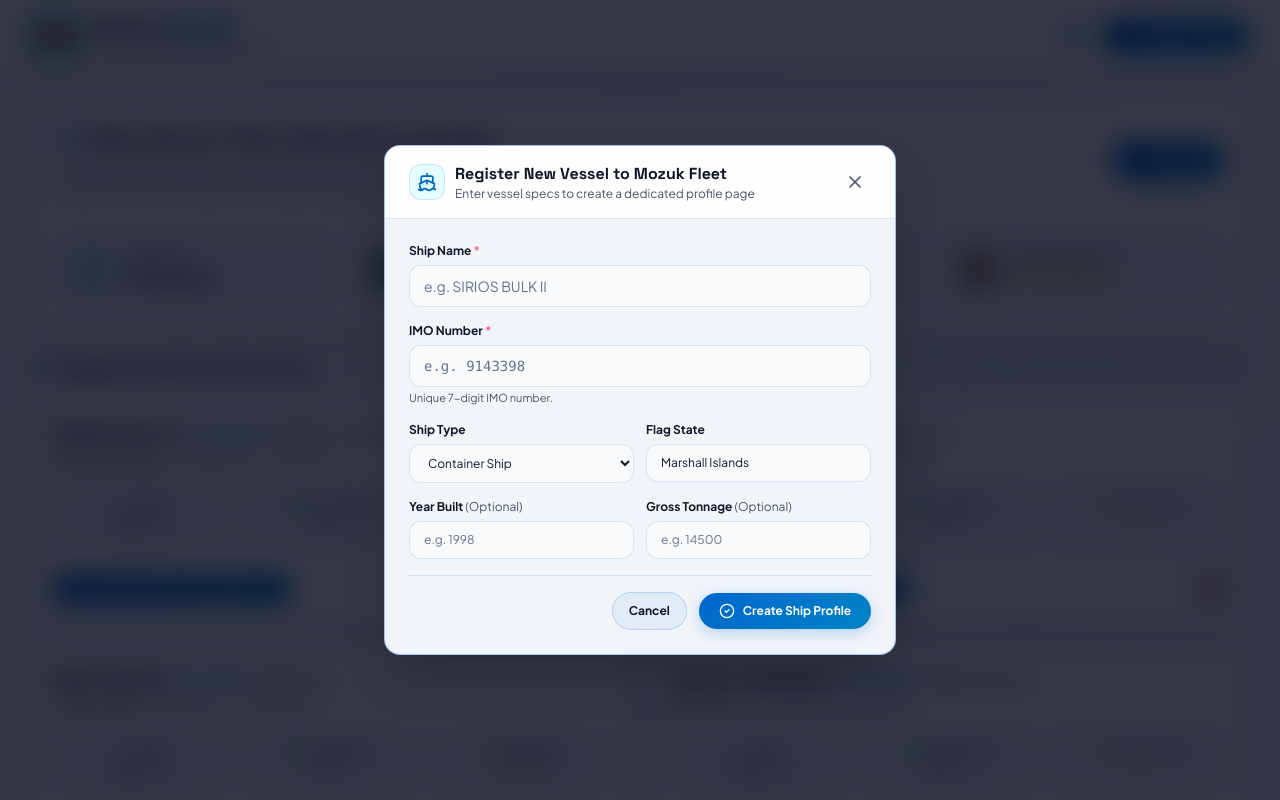
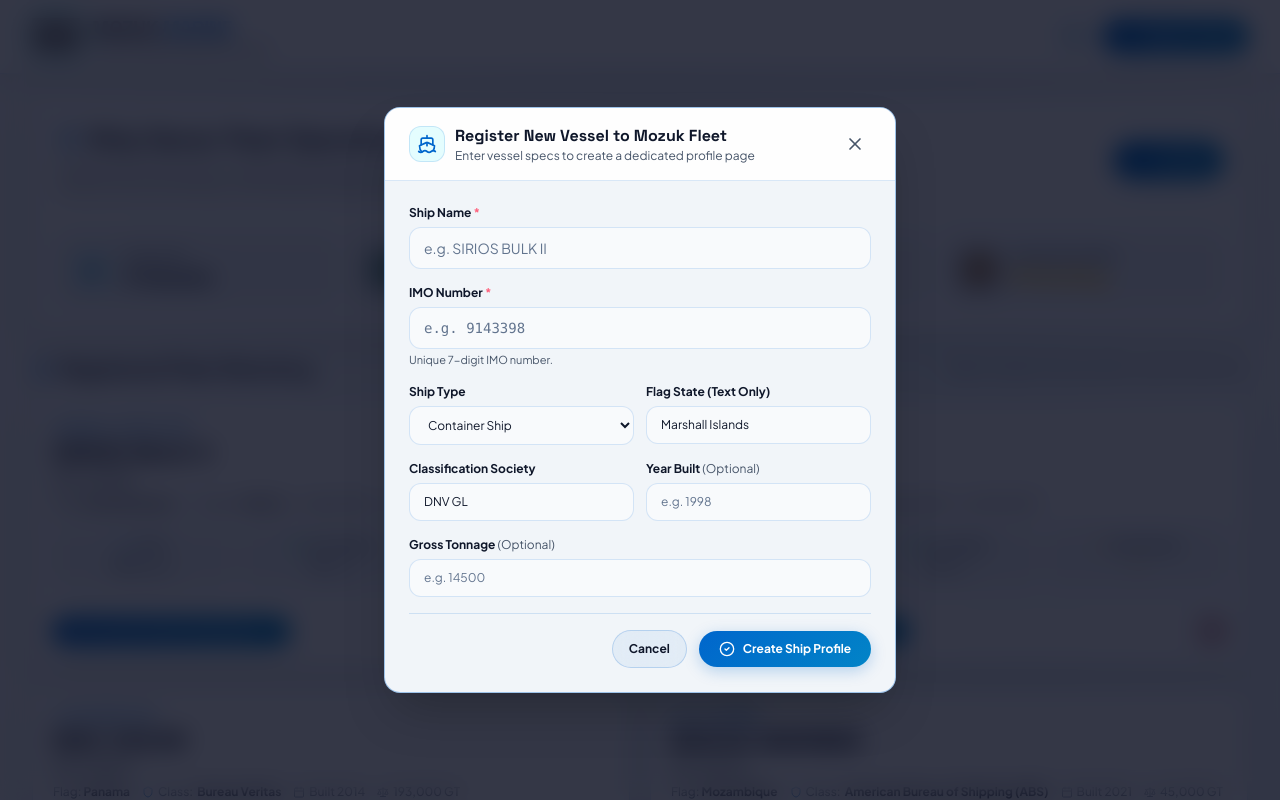
Before and after one commit to Drakhtar359/app-mozuk-marine, a React (Vite) app: page / in a window 1280 px wide. Both pictures are taken after a click on the button "Register Vessel". Shown: the top 800 px of the page. Built offline with nearby package versions, Linux system fonts and the light colour scheme; grey boxes are pictures that could not be loaded.

Commit message:
Update vessel header layout: type above name, IMO below name, text-only flags, and Classification Society

```diff
--- a/src/App.tsx
+++ b/src/App.tsx
@@ -19,6 +19,7 @@
       builtYear: 1998,
       grossTonnage: 14500,
       flag: 'Marshall Islands',
+      classification: 'DNV GL',
       addedAt: '2026-09-21',
       crew: [
         { id: 'c1', name: 'Capt. Marcus Vance', role: 'Master / Captain', department: 'master', nationality: 'British', signOnDate: '2026-01-15', seamanBookNo: 'SB-882109' },
@@ -94,6 +95,7 @@
       builtYear: 2018,
       grossTonnage: 219079,
       flag: 'Panama',
+      classification: 'ClassNK',
       addedAt: '2026-09-21',
       crew: [
         { id: 'c201', name: 'Capt. Alexander Wright', role: 'Master / Captain', department: 'master', nationality: 'Canadian', signOnDate: '2026-02-10', seamanBookNo: 'SB-993012' },
@@ -141,6 +143,7 @@
       builtYear: 2014,
       grossTonnage: 193000,
       flag: 'Panama',
+      classification: 'Bureau Veritas',
       addedAt: '2026-09-21',
       crew: [
         { id: 'c301', name: 'Capt. Jean-Luc Picard', role: 'Master / Captain', department: 'master', nationality: 'French', signOnDate: '2026-01-20', seamanBookNo: 'SB-170100' },
@@ -174,6 +177,7 @@
       builtYear: 2021,
       grossTonnage: 45000,
       flag: 'Mozambique',
+      classification: 'American Bureau of Shipping (ABS)',
       addedAt: '2026-09-21',
       crew: [
         { id: 'c401', name: 'Capt. Joao Silva', role: 'Master / Captain', department: 'master', nationality: 'Mozambican', signOnDate: '2026-01-10', seamanBookNo: 'SB-MZ-0019' },
--- a/src/components/AddShipModal.tsx
+++ b/src/components/AddShipModal.tsx
@@ -15,6 +15,7 @@
   const [builtYear, setBuiltYear] = useState<string>('');
   const [grossTonnage, setGrossTonnage] = useState<string>('');
   const [flag, setFlag] = useState('Marshall Islands');
+  const [classification, setClassification] = useState('DNV GL');
   const [error, setError] = useState<string | null>(null);
 
   if (!isOpen) return null;
@@ -41,6 +42,7 @@
       builtYear: builtYear ? parseInt(builtYear, 10) : undefined,
       grossTonnage: grossTonnage ? parseInt(grossTonnage, 10) : undefined,
       flag: flag.trim() || 'Marshall Islands',
+      classification: classification.trim() || 'DNV GL',
       crew: [],
       documents: [],
       maintenance: [],
@@ -55,6 +57,7 @@
     setBuiltYear('');
     setGrossTonnage('');
     setFlag('Marshall Islands');
+    setClassification('DNV GL');
     onClose();
   };
 
@@ -143,10 +146,10 @@
             </div>
 
             <div>
-              <label className="block text-[var(--text-main)] font-bold mb-1.5">Flag State</label>
+              <label className="block text-[var(--text-main)] font-bold mb-1.5">Flag State (Text Only)</label>
               <input
                 type="text"
-                placeholder="e.g. Panama, Liberia"
+                placeholder="e.g. Marshall Islands, Panama"
                 value={flag}
                 onChange={(e) => setFlag(e.target.value)}
                 className="w-full bg-[var(--color-bg)] border border-[var(--color-glass-border)] rounded-xl px-3.5 py-2.5 text-xs text-[var(--text-main)] placeholder-slate-500 focus:outline-none focus:border-[var(--color-primary)] transition"
@@ -154,8 +157,19 @@
             </div>
           </div>
 
-          {/* 4 & 5. Year of Construction & Gross Tonnage (Optional) */}
+          {/* Classification Society & Year Built */}
           <div className="grid grid-cols-2 gap-3">
+            <div>
+              <label className="block text-[var(--text-main)] font-bold mb-1.5">Classification Society</label>
+              <input
+                type="text"
+                placeholder="e.g. DNV GL, ClassNK, ABS, Lloyds"
+                value={classification}
+                onChange={(e) => setClassification(e.target.value)}
+                className="w-full bg-[var(--color-bg)] border border-[var(--color-glass-border)] rounded-xl px-3.5 py-2.5 text-xs text-[var(--text-main)] placeholder-slate-500 focus:outline-none focus:border-[var(--color-primary)] transition"
+              />
+            </div>
+
             <div>
               <label className="block text-[var(--text-main)] font-bold mb-1.5">
                 Year Built <span className="text-[var(--text-muted)] font-normal">(Optional)</span>
@@ -170,7 +184,9 @@
                 className="w-full bg-[var(--color-bg)] border border-[var(--color-glass-border)] rounded-xl px-3.5 py-2.5 text-xs text-[var(--text-main)] placeholder-slate-500"
               />
             </div>
+          </div>
 
+          {/* Gross Tonnage */}
           <div>
             <label className="block text-[var(--text-main)] font-bold mb-1.5">
               Gross Tonnage <span className="text-[var(--text-muted)] font-normal">(Optional)</span>
@@ -182,7 +198,6 @@
               onChange={(e) => setGrossTonnage(e.target.value)}
               className="w-full bg-[var(--color-bg)] border border-[var(--color-glass-border)] rounded-xl px-3.5 py-2.5 text-xs text-[var(--text-main)] placeholder-slate-500"
             />
-            </div>
           </div>
 
           {/* Actions */}
--- a/src/components/ShipList.tsx
+++ b/src/components/ShipList.tsx
@@ -1,6 +1,6 @@
 import React from 'react';
 import { Ship } from '../types/vessel';
-import { Ship as ShipIcon, Calendar, Scale, Trash2, Users, FileCheck, Wrench, ChevronRight, Anchor } from 'lucide-react';
+import { Ship as ShipIcon, Calendar, Scale, Trash2, Users, FileCheck, Wrench, ChevronRight, Anchor, Shield } from 'lucide-react';
 
 interface ShipListProps {
   ships: Ship[];
@@ -50,25 +50,31 @@
             >
               {/* Card Header */}
               <div>
-                <div className="flex items-start justify-between gap-3 mb-3">
-                  <div>
-                    <div className="flex items-center gap-2 flex-wrap">
-                      <h3 className="font-['Space_Grotesk',sans-serif] font-extrabold text-xl text-[var(--text-main)] group-hover:text-[var(--color-primary)] transition">
+                <div className="mb-3">
+                  {/* 1. Ship Type stays where it is (above ship name) */}
+                  <div className="text-xs font-semibold text-[var(--color-primary)] mb-0.5 uppercase tracking-wide">
+                    {ship.type || 'Container Ship'}
+                  </div>
+
+                  {/* 2. Ship Name */}
+                  <h3 className="font-['Space_Grotesk',sans-serif] font-extrabold text-2xl text-[var(--text-main)] group-hover:text-[var(--color-primary)] transition leading-tight">
                     {ship.name}
                   </h3>
-                      <span className="font-mono text-[var(--color-primary)] font-bold text-xs">
+
+                  {/* 3. IMO Number goes UNDER the ship name */}
+                  <div className="font-mono text-xs font-bold text-[var(--text-muted)] mt-1">
                     {ship.imo}
-                      </span>
-                      {ship.flag && (
-                        <span className="text-[var(--text-muted)] font-medium text-xs">
-                          • 🇲🇿 {ship.flag}
-                        </span>
-                      )}
                   </div>
 
-                    <div className="text-xs text-[var(--text-muted)] font-medium flex items-center gap-3 mt-1.5 flex-wrap">
-                      {ship.type && (
-                        <span className="text-[var(--text-main)] font-semibold">{ship.type}</span>
+                  {/* Vessel Metadata Line (Flag text only & Class Society) */}
+                  <div className="text-xs text-[var(--text-muted)] font-medium flex items-center gap-3 mt-2 flex-wrap">
+                    {ship.flag && (
+                      <span>Flag: <strong className="text-[var(--text-main)]">{ship.flag}</strong></span>
+                    )}
+                    {ship.classification && (
+                      <span className="flex items-center gap-1">
+                        <Shield className="w-3 h-3 text-[var(--color-primary)]" /> Class: <strong className="text-[var(--text-main)]">{ship.classification}</strong>
+                      </span>
                     )}
                     {ship.builtYear && (
                       <span className="flex items-center gap-1">
@@ -80,7 +86,6 @@
                         <Scale className="w-3 h-3 text-[var(--text-dim)]" /> {ship.grossTonnage.toLocaleString()} GT
                       </span>
                     )}
-                    </div>
                   </div>
                 </div>
 
--- a/src/components/VesselProfilePage.tsx
+++ b/src/components/VesselProfilePage.tsx
@@ -259,13 +259,20 @@
       <div className="mozuk-glass-card rounded-2xl p-6 relative overflow-hidden">
         <div className="flex flex-col md:flex-row md:items-center justify-between gap-4 border-b border-[var(--color-glass-border)] pb-5 mb-5">
           <div>
-            <div className="text-xs font-semibold text-[var(--color-primary)] mb-1">
-              {ship.type || 'Container Ship'} • <span className="font-mono">{ship.imo}</span> {ship.flag && `• 🇲🇿 ${ship.flag}`}
+            {/* 1. Ship Type stays where it is (above ship name) */}
+            <div className="text-xs font-semibold text-[var(--color-primary)] uppercase tracking-wide mb-0.5">
+              {ship.type || 'Container Ship'}
             </div>
-            <h1 className="text-3xl font-['Space_Grotesk',sans-serif] font-extrabold text-[var(--text-main)]">{ship.name}</h1>
-            <p className="text-xs text-[var(--text-muted)] mt-1">
-              Registered Mozuk Marine fleet profile & command organization structure
-            </p>
+
+            {/* 2. Ship Name */}
+            <h1 className="text-3xl font-['Space_Grotesk',sans-serif] font-extrabold text-[var(--text-main)] leading-tight">
+              {ship.name}
+            </h1>
+
+            {/* 3. IMO Number goes UNDER the ship name */}
+            <div className="font-mono text-xs font-bold text-[var(--text-muted)] mt-1">
+              {ship.imo}
+            </div>
           </div>
 
           <div className="flex items-center gap-3">
@@ -279,37 +286,42 @@
         </div>
 
         {/* Basic Information Grid */}
-        <div className="grid grid-cols-2 sm:grid-cols-3 lg:grid-cols-6 gap-3 text-xs">
+        <div className="grid grid-cols-2 sm:grid-cols-4 lg:grid-cols-7 gap-3 text-xs">
           <div className="bg-[var(--color-bg-alt)] p-3 rounded-xl border border-[var(--color-glass-border)]">
             <div className="text-[var(--text-muted)] text-[10px] font-bold uppercase">IMO Number</div>
-            <div className="font-mono text-[var(--text-main)] font-extrabold text-sm mt-0.5">{ship.imo}</div>
+            <div className="font-mono text-[var(--text-main)] font-extrabold text-xs mt-0.5">{ship.imo}</div>
           </div>
 
           <div className="bg-[var(--color-bg-alt)] p-3 rounded-xl border border-[var(--color-glass-border)]">
-            <div className="text-[var(--text-muted)] text-[10px] font-bold uppercase">Year of Build</div>
-            <div className="font-extrabold text-[var(--text-main)] text-sm mt-0.5">{ship.builtYear || 'N/A'}</div>
+            <div className="text-[var(--text-muted)] text-[10px] font-bold uppercase">Flag State</div>
+            <div className="font-extrabold text-[var(--text-main)] text-xs mt-0.5">{ship.flag || 'Marshall Islands'}</div>
+          </div>
+
+          <div className="bg-[var(--color-bg-alt)] p-3 rounded-xl border border-[var(--color-glass-border)]">
+            <div className="text-[var(--text-muted)] text-[10px] font-bold uppercase">Class Society</div>
+            <div className="font-extrabold text-[var(--color-primary)] text-xs mt-0.5">{ship.classification || 'DNV GL'}</div>
+          </div>
+
+          <div className="bg-[var(--color-bg-alt)] p-3 rounded-xl border border-[var(--color-glass-border)]">
+            <div className="text-[var(--text-muted)] text-[10px] font-bold uppercase">Year Built</div>
+            <div className="font-extrabold text-[var(--text-main)] text-xs mt-0.5">{ship.builtYear || 'N/A'}</div>
           </div>
 
           <div className="bg-[var(--color-bg-alt)] p-3 rounded-xl border border-[var(--color-glass-border)]">
             <div className="text-[var(--text-muted)] text-[10px] font-bold uppercase">Gross Tonnage</div>
-            <div className="font-extrabold text-[var(--text-main)] text-sm mt-0.5">
+            <div className="font-extrabold text-[var(--text-main)] text-xs mt-0.5">
               {ship.grossTonnage ? `${ship.grossTonnage.toLocaleString()} GT` : 'N/A'}
             </div>
           </div>
 
           <div className="bg-[var(--color-bg-alt)] p-3 rounded-xl border border-[var(--color-glass-border)]">
             <div className="text-[var(--text-muted)] text-[10px] font-bold uppercase">Active Crew</div>
-            <div className="font-extrabold text-[var(--color-primary)] text-sm mt-0.5">{ship.crew.length} Members</div>
+            <div className="font-extrabold text-[var(--color-primary)] text-xs mt-0.5">{ship.crew.length} Members</div>
           </div>
 
           <div className="bg-[var(--color-bg-alt)] p-3 rounded-xl border border-[var(--color-glass-border)]">
-            <div className="text-[var(--text-muted)] text-[10px] font-bold uppercase">Tech Documents</div>
-            <div className="font-extrabold text-emerald-400 text-sm mt-0.5">{ship.documents.length} Certificates</div>
-          </div>
-
-          <div className="bg-[var(--color-bg-alt)] p-3 rounded-xl border border-[var(--color-glass-border)]">
-            <div className="text-[var(--text-muted)] text-[10px] font-bold uppercase">Open Maintenance</div>
-            <div className="font-extrabold text-amber-400 text-sm mt-0.5">{openRepairsCount + inProgressCount} Pending</div>
+            <div className="text-[var(--text-muted)] text-[10px] font-bold uppercase">Tech Certs</div>
+            <div className="font-extrabold text-emerald-400 text-xs mt-0.5">{ship.documents.length} Valid</div>
           </div>
         </div>
       </div>
```
Lines whose indentation alone changed are shown as unchanged.
